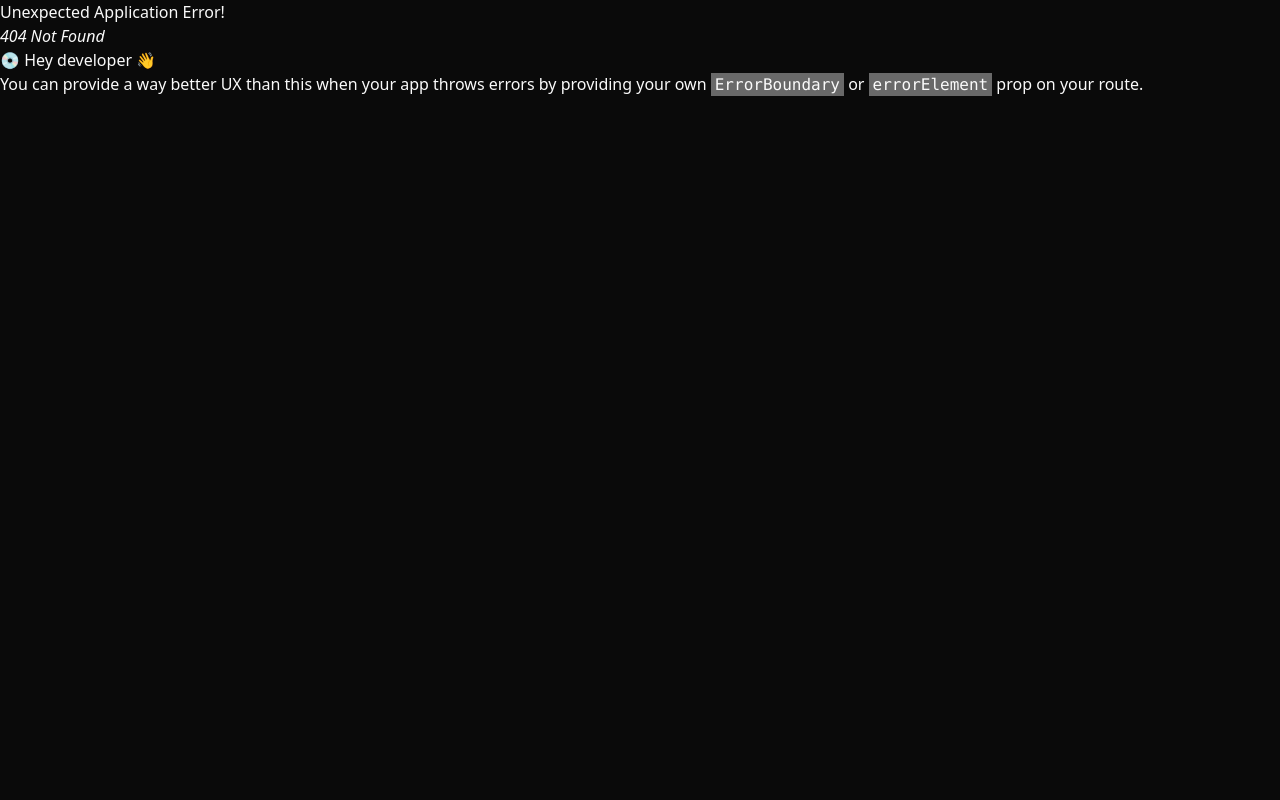
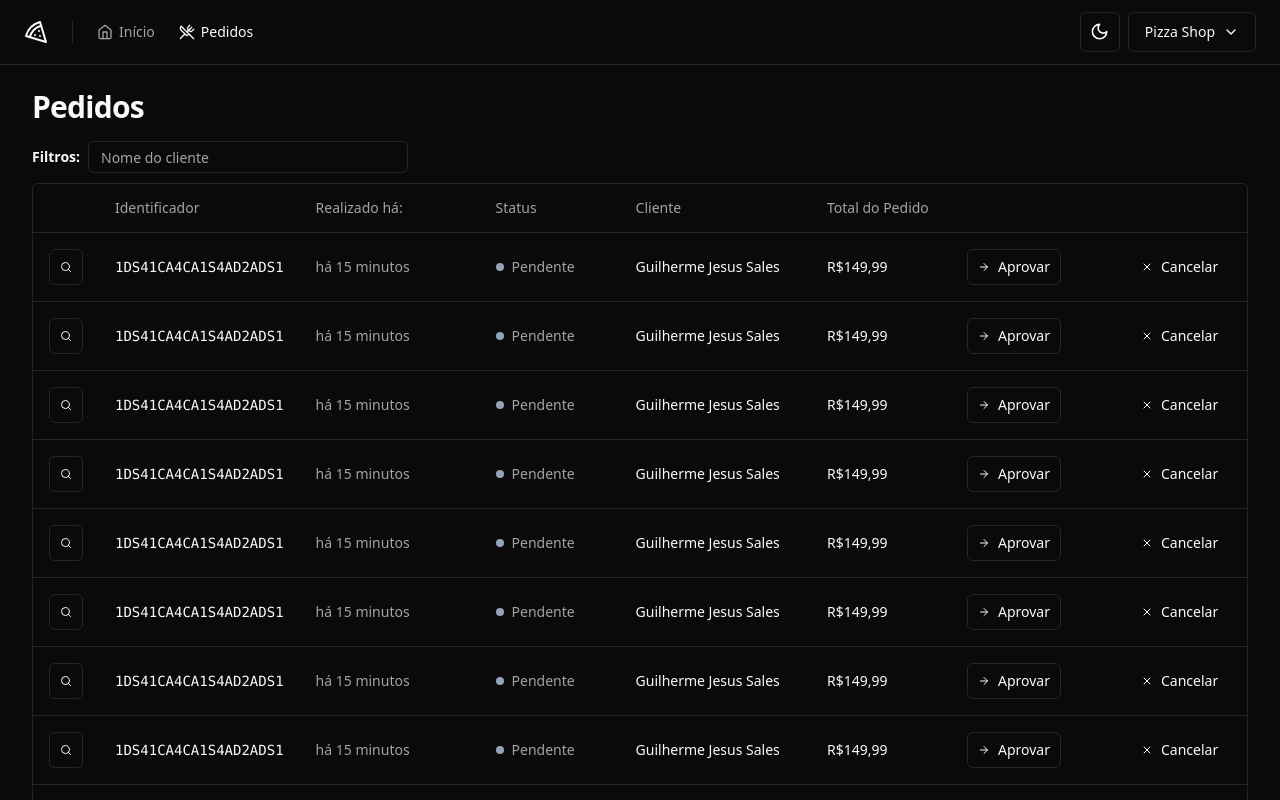
Before and after one commit to GuilhermeJSales/pizza.shop, a React (Vite) app: page /orders in a window 1280 px wide. Before the commit this address had no page. Shown: the top 800 px of the page. Built offline with nearby package versions, Linux system fonts and the light colour scheme.

Commit message:
created orders page and styles tables

```diff
--- a/src/components/ui/button.tsx
+++ b/src/components/ui/button.tsx
@@ -22,6 +22,7 @@
       size: {
         default: 'h-10 px-4 py-2',
         sm: 'h-9 rounded-md px-3',
+        xm: 'h-9 px-2.5',
         lg: 'h-11 rounded-md px-8',
         icon: 'h-10 w-10',
       },
--- /dev/null
+++ b/src/components/ui/table.tsx
@@ -0,0 +1,117 @@
+import * as React from "react"
+
+import { cn } from "@/lib/utils"
+
+const Table = React.forwardRef<
+  HTMLTableElement,
+  React.HTMLAttributes<HTMLTableElement>
+>(({ className, ...props }, ref) => (
+  <div className="relative w-full overflow-auto">
+    <table
+      ref={ref}
+      className={cn("w-full caption-bottom text-sm", className)}
+      {...props}
+    />
+  </div>
+))
+Table.displayName = "Table"
+
+const TableHeader = React.forwardRef<
+  HTMLTableSectionElement,
+  React.HTMLAttributes<HTMLTableSectionElement>
+>(({ className, ...props }, ref) => (
+  <thead ref={ref} className={cn("[&_tr]:border-b", className)} {...props} />
+))
+TableHeader.displayName = "TableHeader"
+
+const TableBody = React.forwardRef<
+  HTMLTableSectionElement,
+  React.HTMLAttributes<HTMLTableSectionElement>
+>(({ className, ...props }, ref) => (
+  <tbody
+    ref={ref}
+    className={cn("[&_tr:last-child]:border-0", className)}
+    {...props}
+  />
+))
+TableBody.displayName = "TableBody"
+
+const TableFooter = React.forwardRef<
+  HTMLTableSectionElement,
+  React.HTMLAttributes<HTMLTableSectionElement>
+>(({ className, ...props }, ref) => (
+  <tfoot
+    ref={ref}
+    className={cn(
+      "border-t bg-muted/50 font-medium [&>tr]:last:border-b-0",
+      className
+    )}
+    {...props}
+  />
+))
+TableFooter.displayName = "TableFooter"
+
+const TableRow = React.forwardRef<
+  HTMLTableRowElement,
+  React.HTMLAttributes<HTMLTableRowElement>
+>(({ className, ...props }, ref) => (
+  <tr
+    ref={ref}
+    className={cn(
+      "border-b transition-colors hover:bg-muted/50 data-[state=selected]:bg-muted",
+      className
+    )}
+    {...props}
+  />
+))
+TableRow.displayName = "TableRow"
+
+const TableHead = React.forwardRef<
+  HTMLTableCellElement,
+  React.ThHTMLAttributes<HTMLTableCellElement>
+>(({ className, ...props }, ref) => (
+  <th
+    ref={ref}
+    className={cn(
+      "h-12 px-4 text-left align-middle font-medium text-muted-foreground [&:has([role=checkbox])]:pr-0",
+      className
+    )}
+    {...props}
+  />
+))
+TableHead.displayName = "TableHead"
+
+const TableCell = React.forwardRef<
+  HTMLTableCellElement,
+  React.TdHTMLAttributes<HTMLTableCellElement>
+>(({ className, ...props }, ref) => (
+  <td
+    ref={ref}
+    className={cn("p-4 align-middle [&:has([role=checkbox])]:pr-0", className)}
+    {...props}
+  />
+))
+TableCell.displayName = "TableCell"
+
+const TableCaption = React.forwardRef<
+  HTMLTableCaptionElement,
+  React.HTMLAttributes<HTMLTableCaptionElement>
+>(({ className, ...props }, ref) => (
+  <caption
+    ref={ref}
+    className={cn("mt-4 text-sm text-muted-foreground", className)}
+    {...props}
+  />
+))
+TableCaption.displayName = "TableCaption"
+
+export {
+  Table,
+  TableHeader,
+  TableBody,
+  TableFooter,
+  TableHead,
+  TableRow,
+  TableCell,
+  TableCaption,
+}
--- /dev/null
+++ b/src/pages/app/orders/orders.tsx
@@ -0,0 +1,91 @@
+import { ArrowRight, Search, X } from 'lucide-react'
+import { Helmet } from 'react-helmet-async'
+
+import { Button } from '@/components/ui/button'
+import { Input } from '@/components/ui/input'
+import {
+  Table,
+  TableBody,
+  TableCell,
+  TableHead,
+  TableHeader,
+  TableRow,
+} from '@/components/ui/table'
+
+export function Orders() {
+  return (
+    <>
+      <Helmet title="Pedidos" />
+      <div className="flex flex-col gap-4">
+        <h1 className="text-3xl font-bold tracking-tight">Pedidos</h1>
+      </div>
+      <div className="space-y-2.5">
+        <form className="flex items-center gap-2">
+          <span className="text-sm font-semibold">Filtros:</span>
+          <Input placeholder="Nome do cliente" className="h-8 w-[320px]" />
+        </form>
+
+        <div className="rounded-md border">
+          <Table>
+            <TableHeader>
+              <TableRow>
+                <TableHead className="w-[64px]"></TableHead>
+                <TableHead className="w-[140px]">Identificador</TableHead>
+                <TableHead className="w-[180px]">Realizado há:</TableHead>
+                <TableHead className="w-[140px]">Status</TableHead>
+                <TableHead>Cliente</TableHead>
+                <TableHead className="w-[140px]">Total do Pedido</TableHead>
+                <TableHead className="w-[164px]"></TableHead>
+                <TableHead className="w-[132px]"></TableHead>
+              </TableRow>
+            </TableHeader>
+            <TableBody>
+              {Array.from({ length: 10 }).map((_, i) => {
+                return (
+                  <TableRow key={i}>
+                    <TableCell>
+                      <Button variant="outline" size="xm">
+                        <Search className="h-3 w-3" />
+                        <span className="sr-only">Detalhes do pedido</span>
+                      </Button>
+                    </TableCell>
+                    <TableCell className="text-xm font-mono font-medium">
+                      1DS41CA4CA1S4AD2ADS1
+                    </TableCell>
+                    <TableCell className="text-muted-foreground">
+                      há 15 minutos
+                    </TableCell>
+                    <TableCell>
+                      <div className="flex items-center gap-2">
+                        <span className="h-2 w-2 rounded-full bg-slate-400" />
+                        <span className="font-medium text-muted-foreground">
+                          Pendente
+                        </span>
+                      </div>
+                    </TableCell>
+                    <TableCell className="font-medium ">
+                      Guilherme Jesus Sales
+                    </TableCell>
+                    <TableCell className="font-medium">R$149,99</TableCell>
+                    <TableCell>
+                      <Button variant="outline" size="xm">
+                        <ArrowRight className="mr-2 h-3 w-3" />
+                        Aprovar
+                      </Button>
+                    </TableCell>
+                    <TableCell>
+                      <Button variant="ghost" size="xm">
+                        <X className="mr-2 h-3 w-3" />
+                        Cancelar
+                      </Button>
+                    </TableCell>
+                  </TableRow>
+                )
+              })}
+            </TableBody>
+          </Table>
+        </div>
+      </div>
+    </>
+  )
+}
--- a/src/routes.tsx
+++ b/src/routes.tsx
@@ -3,6 +3,7 @@
 import { AppLayout } from './pages/_layouts/app'
 import { AuthLayout } from './pages/_layouts/auth'
 import { Dashboard } from './pages/app/dashboard'
+import { Orders } from './pages/app/orders/orders'
 import { SignIn } from './pages/auth/sign-in'
 import { SignUp } from './pages/auth/sign-up'
 
@@ -10,7 +11,10 @@
   {
     path: '/',
     element: <AppLayout />,
-    children: [{ path: '/', element: <Dashboard /> }],
+    children: [
+      { path: '/', element: <Dashboard /> },
+      { path: '/orders', element: <Orders /> },
+    ],
   },
   {
     path: '/',
```
